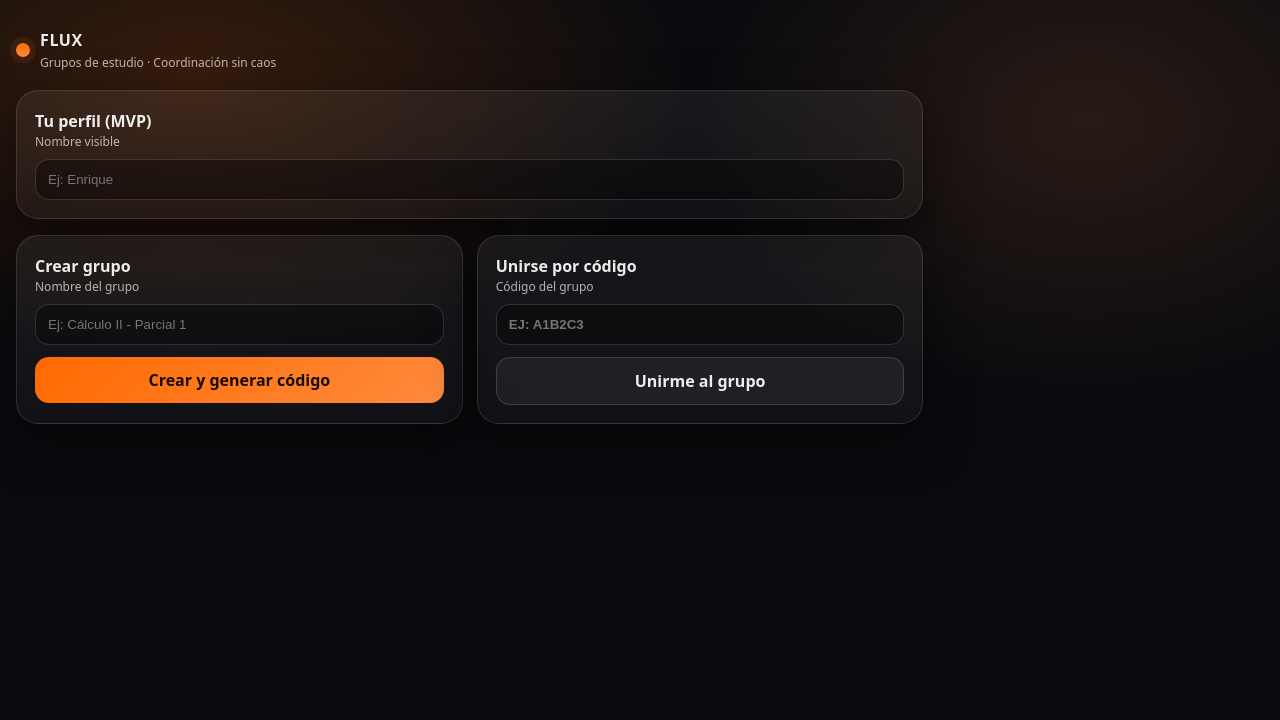
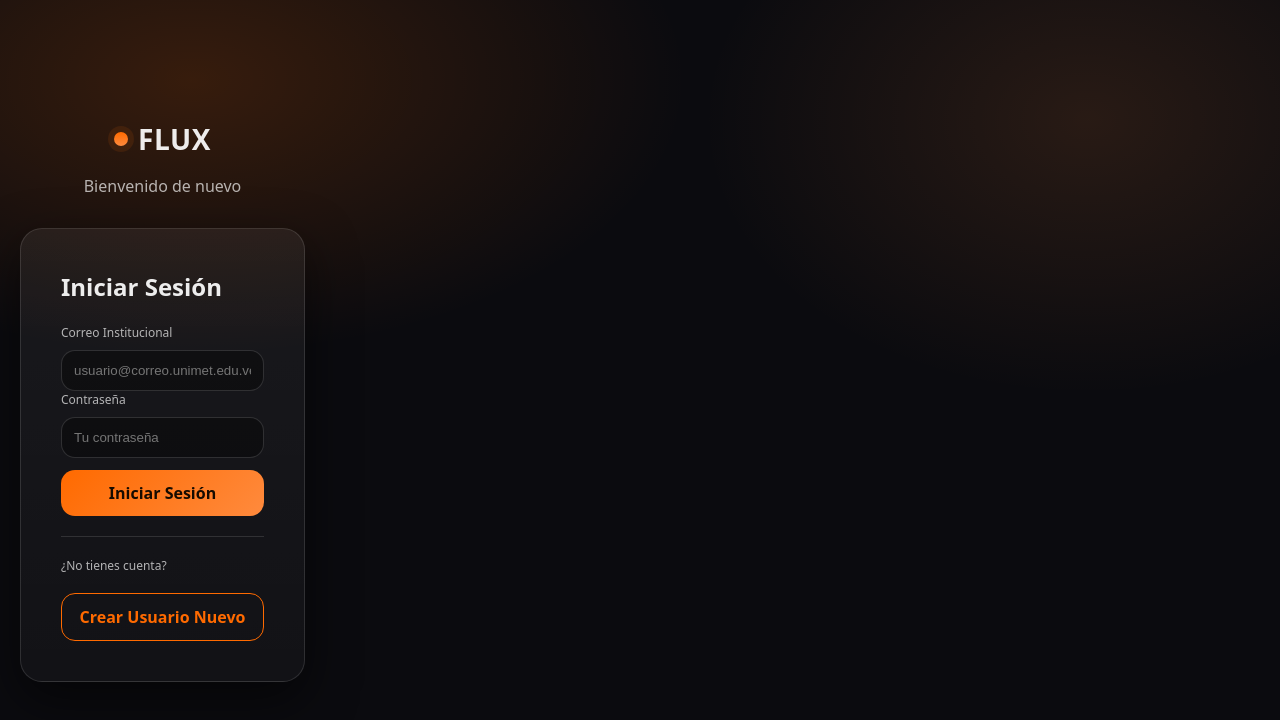
Before and after one commit to sebass-g/Proyect_FLUX-Ing.-Sistemas, a React (Vite) app: page / in a window 1280 px wide. Shown: the top 720 px of the page. Built offline with nearby package versions, Linux system fonts and the light colour scheme.

Commit message:
Feat: Login y Registro completado con estilo Flux

```diff
--- a/package.json
+++ b/package.json
@@ -10,7 +10,7 @@
     "preview": "vite preview"
   },
   "dependencies": {
-    "@supabase/supabase-js": "^2.91.1",
+    "@supabase/supabase-js": "^2.93.2",
     "react": "^19.2.0",
     "react-dom": "^19.2.0"
   },
--- a/src/App.jsx
+++ b/src/App.jsx
@@ -1,17 +1,63 @@
-import { useState } from "react";
+import { useState, useEffect } from "react";
+import { supabase } from "./config/supabaseClient"; // Importamos Supabase
 import "./App.css";
+import "./estilos/flux.css"; // Importamos los estilos globales de FLUX
+
+// Importamos las páginas
+import Registro from "./paginas/Registro";
 import PaginaGrupos from "./paginas/PaginaGrupos";
 import PaginaDetalleGrupo from "./paginas/PaginaDetalleGrupo";
 
 export default function App() {
+  // 1. Estado para saber si hay un usuario logueado (sesión)
+  const [session, setSession] = useState(null);
+
+  // 2. Estado para la navegación de grupos (el que ya tenías)
   const [codigoGrupoAbierto, setCodigoGrupoAbierto] = useState(null);
 
+  useEffect(() => {
+    // A. Revisar si ya había una sesión guardada al abrir la app
+    supabase.auth.getSession().then(({ data: { session } }) => {
+      setSession(session);
+    });
+
+    // B. Escuchar cambios: si se loguea o se sale, actualizamos el estado
+    const {
+      data: { subscription },
+    } = supabase.auth.onAuthStateChange((_event, session) => {
+      setSession(session);
+    });
+
+    return () => subscription.unsubscribe();
+  }, []);
+
+  // --- LÓGICA DE PANTALLAS ---
+
+  // CASO 1: Si NO hay sesión, mostramos el Registro (Login/Registro)
+  if (!session) {
+    return <Registro />;
+  }
+
+  // CASO 2: Si SÍ hay sesión, mostramos la App de Grupos (tu código original)
   return codigoGrupoAbierto ? (
     <PaginaDetalleGrupo
       codigoGrupo={codigoGrupoAbierto}
       volver={() => setCodigoGrupoAbierto(null)}
     />
   ) : (
-    <PaginaGrupos abrirGrupo={(codigo) => setCodigoGrupoAbierto(codigo)} />
+    <div className="container">
+      {/* Botón temporal para Cerrar Sesión y probar que funciona */}
+      <div style={{display: 'flex', justifyContent: 'flex-end', padding: '10px'}}>
+        <button
+          className="btn"
+          style={{width: 'auto', background: '#333', fontSize: '12px'}}
+          onClick={() => supabase.auth.signOut()}
+        >
+          Cerrar Sesión
+        </button>
+      </div>
+
+      <PaginaGrupos abrirGrupo={(codigo) => setCodigoGrupoAbierto(codigo)} />
+    </div>
   );
 }
--- a/src/config/supabaseClient.js
+++ b/src/config/supabaseClient.js
@@ -1,6 +1,6 @@
 import { createClient } from '@supabase/supabase-js'
-const supabaseUrl = process.env.REACT_APP_SUPABASE_KEY
-const supabaseKey = process.env.REACT_APP_ANON_KEY
-const supabase = createClient(supabaseUrl, supabaseKey)
 
-export default supabase
+const supabaseUrl = import.meta.env.VITE_SUPABASE_URL
+const supabaseKey = import.meta.env.VITE_SUPABASE_ANON_KEY
+
+export const supabase = createClient(supabaseUrl, supabaseKey)
--- a/src/estilos/flux.css
+++ b/src/estilos/flux.css
@@ -115,3 +115,44 @@ body{
   border: 1px solid rgba(255,59,48,.35);
   background: rgba(255,59,48,.10);
 }
+
+/* =========================================
+   ESTILOS DE AUTH (Login / Registro)
+   ========================================= */
+
+.auth-layout {
+  display: flex;
+  flex-direction: column;
+  justify-content: center; /* Centrado Vertical */
+  align-items: center;     /* Centrado Horizontal */
+  min-height: 100vh;       /* Ocupa toda la altura de la ventana */
+  width: 100%;
+  padding: 20px;
+}
+
+.auth-header {
+  display: flex;
+  flex-direction: column;
+  align-items: center;
+  gap: 12px;
+  margin-bottom: 30px;
+}
+
+/* Aumentamos el tamaño de la tarjeta */
+.auth-card-width {
+  width: 100%;
+  max-width: 480px; /* Antes era 420px, ahora es más ancha */
+  padding: 40px;    /* Más espacio interno (padding) */
+}
+
+/* Botón secundario (para cambiar entre Login y Registro) */
+.btn-secundario {
+  background: transparent;
+  border: 1px solid var(--naranja);
+  color: var(--naranja);
+  margin-top: 10px;
+  font-weight: 600;
+}
+.btn-secundario:hover {
+  background: rgba(255, 106, 0, 0.1);
+}
--- /dev/null
+++ b/src/paginas/Registro.jsx
@@ -0,0 +1,163 @@
+import { useState } from 'react'
+import { supabase } from '../config/supabaseClient'
+import '../estilos/flux.css'
+
+function Registro() {
+  // --- ESTADOS ---
+  const [esLogin, setEsLogin] = useState(true) // true = Iniciar Sesión, false = Crear Cuenta
+  const [email, setEmail] = useState('')
+  const [password, setPassword] = useState('')
+  const [cargando, setCargando] = useState(false)
+  const [mensaje, setMensaje] = useState({ texto: '', tipo: '' })
+
+  // --- LÓGICA PRINCIPAL ---
+  const manejarAuth = async (e) => {
+    e.preventDefault()
+    setMensaje({ texto: '', tipo: '' })
+    setCargando(true)
+
+    try {
+      if (esLogin) {
+        // === MODO INICIAR SESIÓN ===
+        const { error } = await supabase.auth.signInWithPassword({
+          email,
+          password
+        })
+
+        if (error) {
+          // Si el error es "Invalid login credentials", asumimos que no existe o clave errada
+          if (error.message.includes("Invalid login")) {
+            setMensaje({
+              texto: '❌ Usuario no encontrado o contraseña incorrecta. ¿Quieres crear una cuenta?',
+              tipo: 'error'
+            })
+          } else {
+            throw error
+          }
+        }
+        // Si no hay error, App.jsx detectará la sesión automáticamente
+
+      } else {
+        // === MODO CREAR CUENTA (REGISTRO) ===
+
+        // 1. Validar Correo UNIMET
+        if (!email.endsWith('@correo.unimet.edu.ve')) {
+          throw new Error('Solo se permiten correos @correo.unimet.edu.ve')
+        }
+
+        // 2. Validar Contraseña Segura
+        const regex = /^(?=.*\d)(?=.*[A-Z]).{8,}$/
+        if (!regex.test(password)) {
+          throw new Error('La contraseña debe tener: 8 caracteres, 1 mayúscula y 1 número.')
+        }
+
+        // 3. Crear usuario en Supabase
+        const { error } = await supabase.auth.signUp({
+          email,
+          password
+        })
+
+        if (error) throw error
+
+        setMensaje({
+          texto: '✅ ¡Cuenta creada! Hemos enviado un enlace de verificación a tu correo Unimet.',
+          tipo: 'exito'
+        })
+      }
+
+    } catch (error) {
+      setMensaje({ texto: '⚠️ ' + error.message, tipo: 'error' })
+    } finally {
+      setCargando(false)
+    }
+  }
+
+  return (
+    <div className="auth-layout">
+
+      {/* HEADER: Logo y Título dinámico */}
+      <div className="auth-header">
+        <div className="brand">
+          <div className="logoDot"></div>
+          <span className="brandTitle" style={{ fontSize: '28px' }}>FLUX</span>
+        </div>
+        <span className="brandSubtitle" style={{ fontSize: '16px' }}>
+          {esLogin ? 'Bienvenido de nuevo' : 'Únete a la comunidad'}
+        </span>
+      </div>
+
+      {/* TARJETA CENTRADA Y GRANDE */}
+      <div className="card auth-card-width">
+        <h2 className="text-center mb-4" style={{marginTop: 0}}>
+          {esLogin ? 'Iniciar Sesión' : 'Crear Usuario'}
+        </h2>
+
+        <form onSubmit={manejarAuth}>
+
+          <div className="mb-4">
+            <label className="label">Correo Institucional</label>
+            <input
+              className="input"
+              type="email"
+              placeholder="usuario@correo.unimet.edu.ve"
+              value={email}
+              onChange={(e) => setEmail(e.target.value)}
+              required
+            />
+          </div>
+
+          <div className="mb-4">
+            <label className="label">Contraseña</label>
+            <input
+              className="input"
+              type="password"
+              placeholder={esLogin ? "Tu contraseña" : "Mín. 8 carácteres, 1 Mayúscula, 1 Número"}
+              value={password}
+              onChange={(e) => setPassword(e.target.value)}
+              required
+            />
+          </div>
+
+          {/* Botón Principal (Cambia de color o texto según el modo) */}
+          <button
+            type="submit"
+            className="btn btnPrimary"
+            disabled={cargando}
+          >
+            {cargando ? 'Procesando...' : (esLogin ? 'Iniciar Sesión' : 'Registrarse')}
+          </button>
+
+        </form>
+
+        {/* Separador */}
+        <div style={{ margin: '20px 0', borderTop: '1px solid var(--borde)' }}></div>
+
+        {/* Botón para cambiar de modo */}
+        <p className="text-center label">
+          {esLogin ? '¿No tienes cuenta?' : '¿Ya tienes cuenta?'}
+        </p>
+        <button
+          type="button"
+          className="btn btn-secundario"
+          onClick={() => {
+            setEsLogin(!esLogin)
+            setMensaje({ text: '', tipo: '' }) // Limpiar errores al cambiar
+          }}
+        >
+          {esLogin ? 'Crear Usuario Nuevo' : 'Volver a Iniciar Sesión'}
+        </button>
+
+        {/* Alertas / Notificaciones */}
+        {mensaje.texto && (
+          <div className={mensaje.tipo === 'error' ? 'alert' : 'preview'} style={{ marginTop: '20px' }}>
+            <span className="label" style={{marginBottom: 0, color: 'var(--texto)', textAlign: 'center', display: 'block'}}>
+              {mensaje.texto}
+            </span>
+          </div>
+        )}
+      </div>
+    </div>
+  )
+}
+
+export default Registro
```
Also changed, not shown: 2 other files (tests, documents, lock files or other folders).
